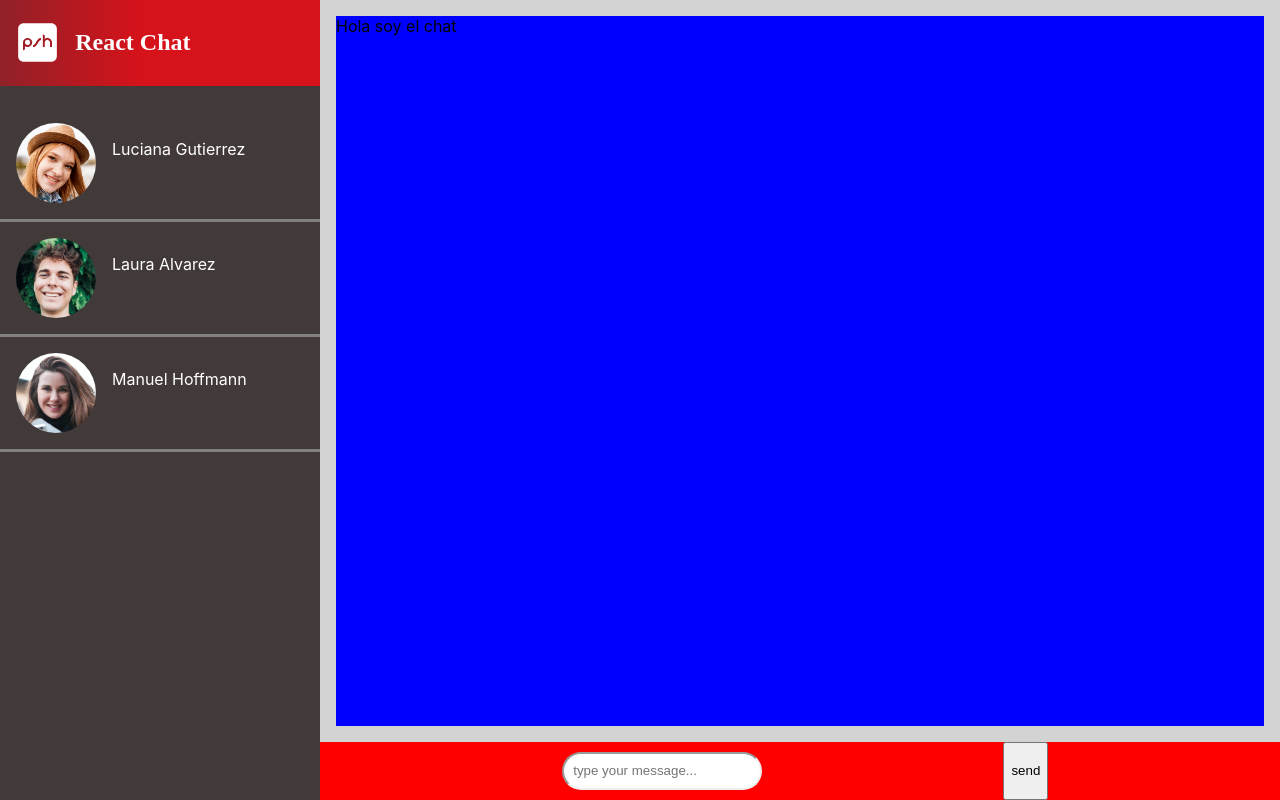
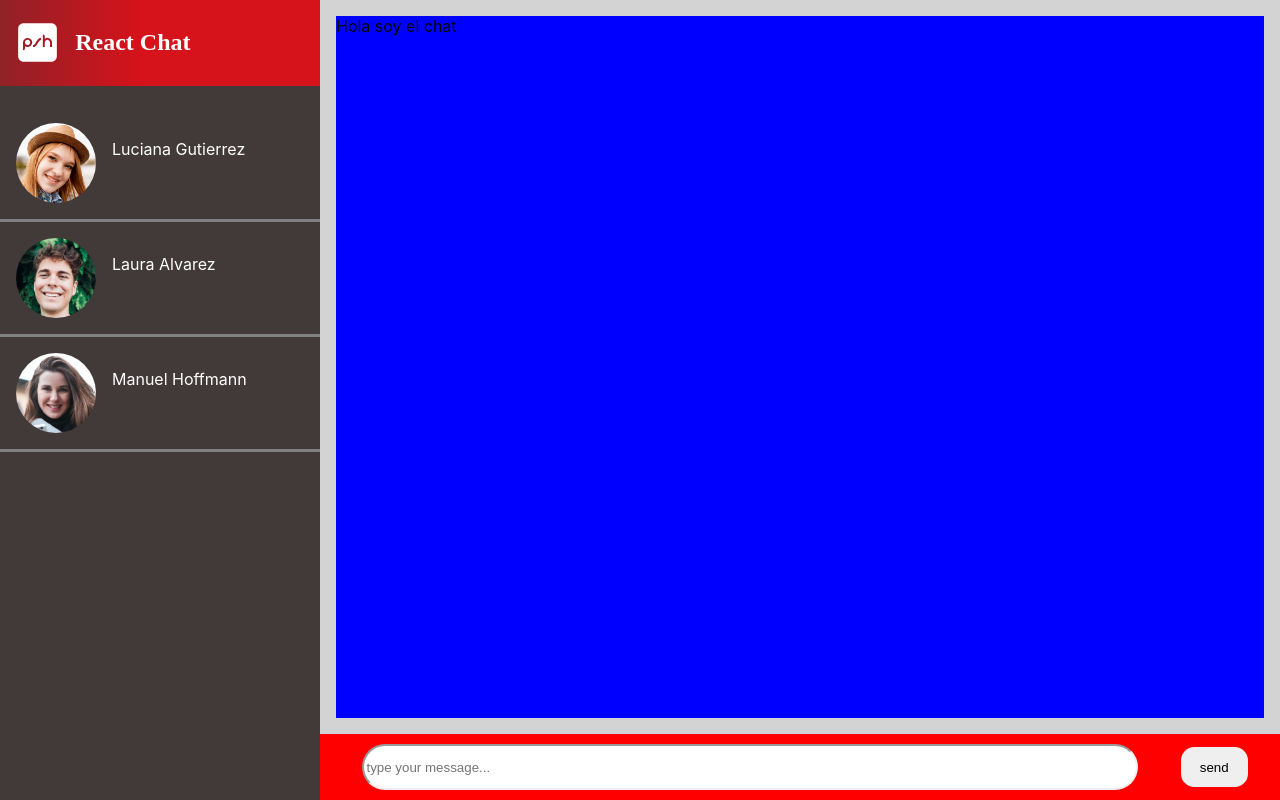
Before and after one commit to joaquinbian/challenge-psh, a React (Create React App) app: page / in a window 1280 px wide. Built offline with nearby package versions, Linux system fonts and the light colour scheme.

Commit message:
input style

```diff
--- a/src/components/chat/Chat.jsx
+++ b/src/components/chat/Chat.jsx
@@ -25,7 +25,7 @@ const Chat = () => {
             onChange={handleChange}
             className="input"
           />
-          <button>send</button>
+          <button className="btn">send</button>
         </form>
       </div>
     </div>
--- a/src/components/chat/chat.scss
+++ b/src/components/chat/chat.scss
@@ -12,6 +12,8 @@
 .formContainer {
   background-color: red;
   // height: 15%;
+  // display: flex;
+  // align-items: center;
 }
 .form {
   display: flex;
@@ -22,6 +24,15 @@
   border-radius: 50px;
   outline: none;
   margin: 10px;
-  padding: 1%;
+  height: 3em;
+  width: 80%;
   border-color: #eee;
 }
+
+.btn {
+  height: 3em;
+  width: 5em;
+  align-self: center;
+  border-radius: 1em;
+  border: none;
+}
--- a/src/components/contacts/Contacts.jsx
+++ b/src/components/contacts/Contacts.jsx
@@ -1,8 +1,12 @@
 import React, { useState } from "react";
 import "./contacts.scss";
 const Contacts = ({ name, img }) => {
+  const presentation = () => {
+    console.log(`hola soy ${name}`);
+  };
+
   return (
-    <section className="chatContainer">
+    <section className="chatContainer" onClick={presentation}>
       <img src={img} />
       <p>{name}</p>
     </section>
```
